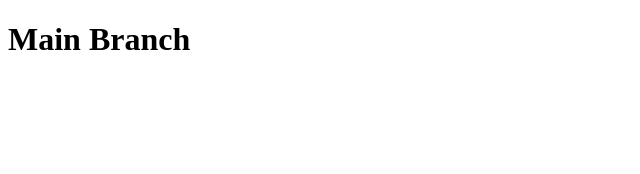
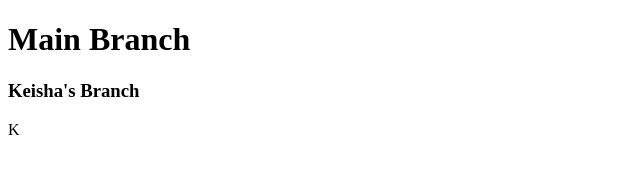
Before and after one commit to jimmyh1150/EFA-Team2-Grocery-Server, a website: page index.html in a window 1280 px wide. Shown: the whole page, without its empty margins (0-640 px from the left). Drawn offline with Linux system fonts and the light colour scheme.

Commit message:
zachs branch

```diff
--- a/index.html
+++ b/index.html
@@ -8,5 +8,6 @@
 </head>
 <body>
     <h1>Main Branch</h1>
+    <h3>Keisha's Branch</h3>K
 </body>
 </html>
```
